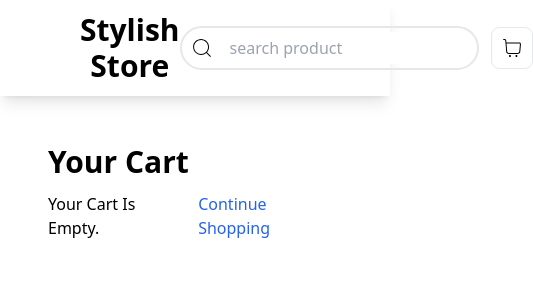
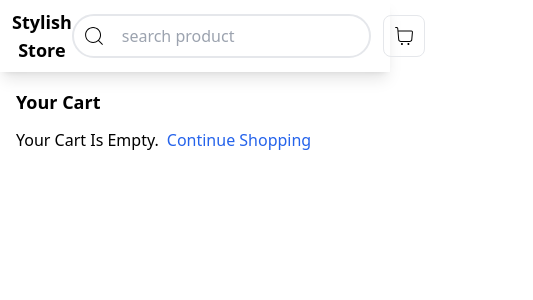
Before and after one commit to maaz7654/Stylish-Store, a React (Vite) app: page /cart in a window 390 px wide. Shown: the top 300 px of the page, 533 px wide, since content can reach past the window. Built offline with nearby package versions, Linux system fonts and the light colour scheme.

Commit message:
responsive also made

```diff
--- a/src/Pages/Cart.jsx
+++ b/src/Pages/Cart.jsx
@@ -27,8 +27,8 @@ const Cart = () => {
 	};
 
 	return (
-		<div className="p-12">
-			<h3 className="font-semibold text-3xl ">Your Cart</h3>
+		<div className="p-4 sm:p-12">
+			<h3 className="font-semibold text-lg sm:text-3xl ">Your Cart</h3>
 			{cartItems.length > 0 ? (
 				<div>
 					{cartItems.map((item) => {
@@ -45,8 +45,10 @@ const Cart = () => {
 											className="h-16 w-10"
 										/>
 										<div>
-											<h3 className="font-bold">{item.title}</h3>
-											<div className="flex gap-2 text-gray-500">
+											<h3 className="font-bold text-sm sm:text-2xl">
+												{item.title}
+											</h3>
+											<div className="flex gap-3 sm:gap-2 text-gray-500">
 												<p>${item.price}</p>
 												<p>x {item.quantity}</p>
 											</div>
@@ -65,7 +67,7 @@ const Cart = () => {
 					})}
 					<div className="flex mt-4 justify-between p-3">
 						<h3 className="text-2xl font-bold">Total: ${total.toFixed(2)}</h3>
-						<div className="flex gap-4">
+						<div className="flex flex-col sm:flex-row gap-4">
 							<button
 								className="bg-white border-2 rounded-lg text-black px-3 py-2 hover:bg-gray-200"
 								onClick={handleClearCart}
--- a/src/Pages/Home.jsx
+++ b/src/Pages/Home.jsx
@@ -4,7 +4,7 @@ import Categories from "../components/Home/Categories";
 
 const Home = () => {
 	return (
-		<div className="flex bg-[#F3F4F6] p-6 min-h-screen">
+		<div className="flex flex-col sm:flex-row bg-[#F3F4F6] p-6 min-h-screen">
 			<Categories />
 			<Products />
 		</div>
--- a/src/components/Home/Categories.jsx
+++ b/src/components/Home/Categories.jsx
@@ -23,7 +23,7 @@ const Categories = () => {
 	};
 
 	return (
-		<div className=" bg-white rounded-lg p-4 px-8 space-y-2 w-1/5">
+		<div className=" bg-white rounded-lg p-4 px-8 space-y-2 w-full sm:w-1/5">
 			<h1 className="font-bold text-2xl mb-4">Categories</h1>
 			{cat.map((item) => {
 				return (
--- a/src/components/Home/Products.jsx
+++ b/src/components/Home/Products.jsx
@@ -48,7 +48,7 @@ const Products = () => {
 	};
 
 	return (
-		<div className="grid grid-cols-3 gap-3 p-6 w-3/4">
+		<div className="grid grid-cols-1 md:grid-cols-2 sm:grid-cols-3 gap-3 p-6 w-full sm:w-3/4">
 			{temp.map((item, key) => {
 				return (
 					<div className="border shadow-lg rounded-lg overflow-hidden bg-white">
--- a/src/components/shared/Navbar.jsx
+++ b/src/components/shared/Navbar.jsx
@@ -13,10 +13,10 @@ const Navbar = () => {
 	};
 
 	return (
-		<div className="p-3 px-20 flex justify-between shadow-lg">
+		<div className="px-3 py-2 sm:p-3 sm:px-20 flex justify-between shadow-lg">
 			<Link to={"/"}>
 				<button>
-					<h2 className="font-semibold text-3xl">Stylish Store</h2>
+					<h2 className="font-semibold text-lg sm:text-3xl">Stylish Store</h2>
 				</button>
 			</Link>
 			<div className="flex gap-3 items-center">
```
